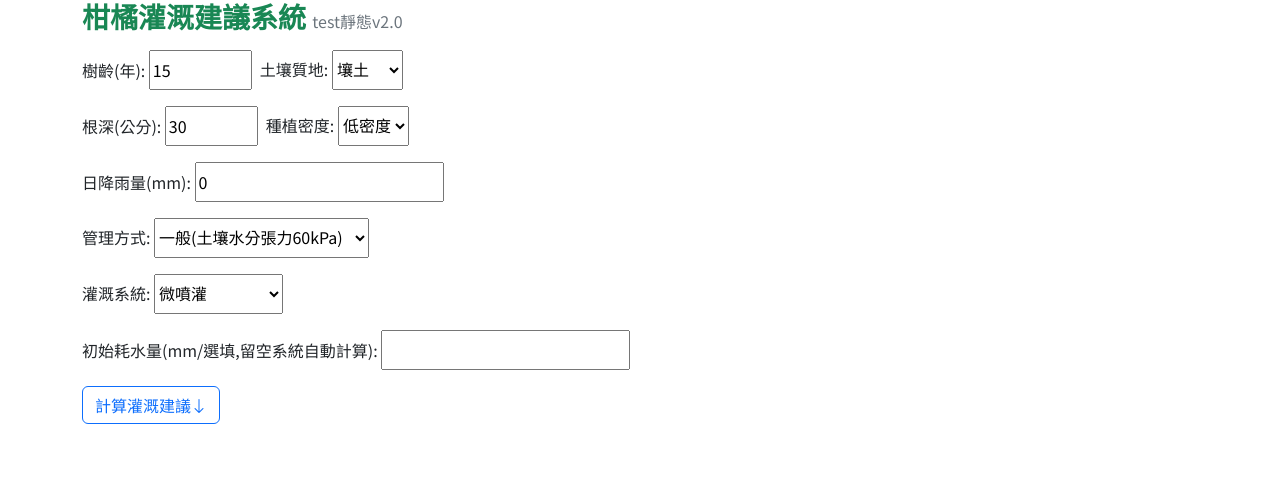
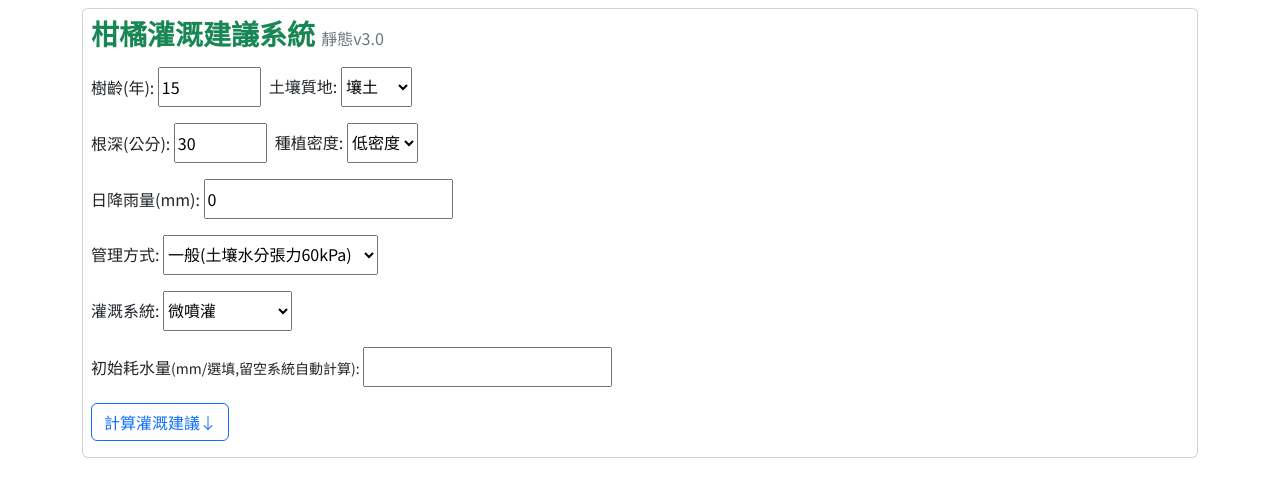
Before and after one commit to gsrm1/irrigationApp_test_ver3.0, a plain HTML site: page index.html in a window 1280 px wide. Drawn offline with nearby package versions, Linux system fonts and the light colour scheme.

Commit message:
add style

```diff
--- a/index.html
+++ b/index.html
@@ -4,7 +4,7 @@
 <head>
   <meta charset="UTF-8">
   <meta name="viewport" content="width=device-width, initial-scale=1.0">
-  <title>柑橘灌溉建議系統 | testV2.0</title>
+  <title>柑橘灌溉建議系統 | V3.0</title>
   <link href="https://cdn.jsdelivr.net/npm/bootstrap@5.3.5/dist/css/bootstrap.min.css" rel="stylesheet"
     integrity="sha384-SgOJa3DmI69IUzQ2PVdRZhwQ+dy64/BUtbMJw1MZ8t5HZApcHrRKUc4W0kG879m7" crossorigin="anonymous">
   <link rel="stylesheet" href="https://cdn.jsdelivr.net/npm/bootstrap-icons@1.11.3/font/bootstrap-icons.min.css">
@@ -16,7 +16,8 @@
 
 <body>
   <div class="container">
-    <h1 class="text-success h3 fw-bold mb-3">柑橘灌溉建議系統 <span class="h6 text-secondary">test靜態v2.0</span></h1>
+    <div class="card p-2 mt-2">
+      <h1 class="text-success h3 fw-bold mb-3">柑橘灌溉建議系統 <span class="h6 text-secondary">靜態v3.0</span></h1>
 
       <form id="irrigationForm">
         <div class="d-flex mb-3">
@@ -77,7 +78,7 @@
         </div>
 
         <div class="form-group mb-3">
-        <label for="initialDeficit">初始耗水量(mm/選填,留空系統自動計算):</label>
+          <label for="initialDeficit">初始耗水量<span style="font-size: 14px;">(mm/選填,留空系統自動計算):</span></label>
           <input type="number" id="initialDeficit" min="0" step="0.1">
         </div>
 
@@ -89,6 +90,8 @@
         <div id="detailResults" class="detail-results"></div>
       </div>
     </div>
+
+  </div>
   <script src="https://cdn.jsdelivr.net/npm/bootstrap@5.3.5/dist/js/bootstrap.bundle.min.js"
     integrity="sha384-k6d4wzSIapyDyv1kpU366/PK5hCdSbCRGRCMv+eplOQJWyd1fbcAu9OCUj5zNLiq"
     crossorigin="anonymous"></script>
```
Lines whose indentation alone changed are shown as unchanged.
